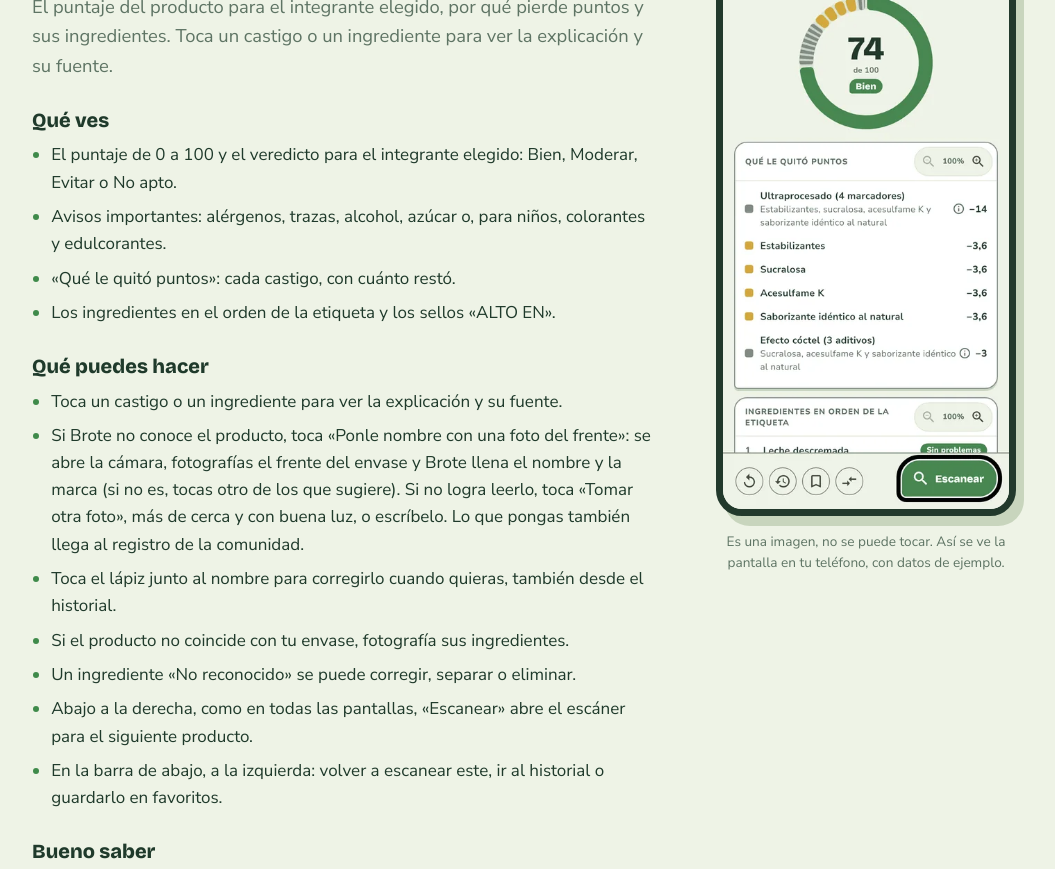
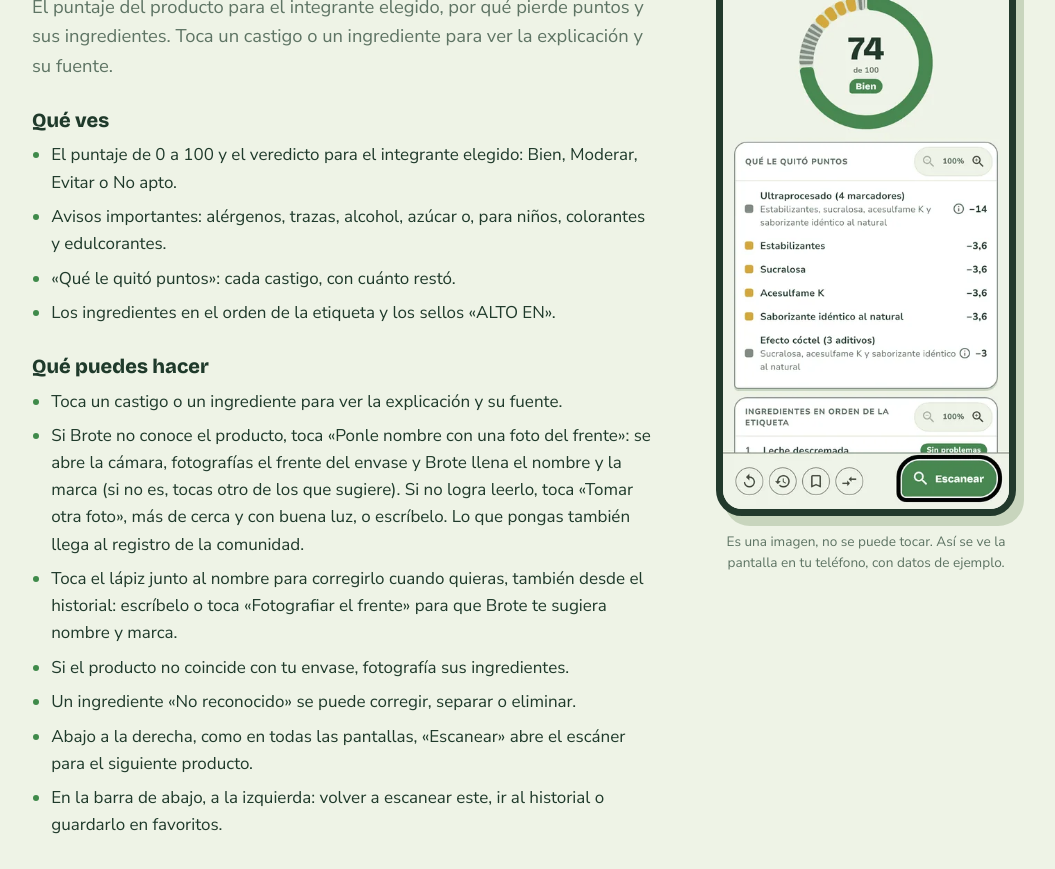
Before and after one commit to deinygp/brote-web, a plain HTML site: page ayuda/result.html in a window 1280 px wide. Shown: the part 189-1058 px from the top of the page, without its empty margins (116-1171 px from the left). Drawn offline with nearby package versions, Linux system fonts and the light colour scheme.

Commit message:
fix: renombrar sugiere la foto del frente y ya no muestra la foto de la etiqueta
El lápiz abría el cuadro con la foto vieja de la etiqueta (código o
ingredientes), que casi nunca es el frente. Ahora el cuadro no la muestra y
sugiere «Fotografiar el frente» como botón destacado, sin abrir la cámara
solo: quizás la persona prefiere escribir. El botón «Ponle nombre con una
foto del frente» sigue abriendo la cámara, porque tocarlo es pedir la foto.

```diff
--- a/ayuda/result.html
+++ b/ayuda/result.html
@@ -85,7 +85,7 @@
 <ul>
   <li>Toca un castigo o un ingrediente para ver la explicación y su fuente.</li>
   <li>Si Brote no conoce el producto, toca «Ponle nombre con una foto del frente»: se abre la cámara, fotografías el frente del envase y Brote llena el nombre y la marca (si no es, tocas otro de los que sugiere). Si no logra leerlo, toca «Tomar otra foto», más de cerca y con buena luz, o escríbelo. Lo que pongas también llega al registro de la comunidad.</li>
-  <li>Toca el lápiz junto al nombre para corregirlo cuando quieras, también desde el historial.</li>
+  <li>Toca el lápiz junto al nombre para corregirlo cuando quieras, también desde el historial: escríbelo o toca «Fotografiar el frente» para que Brote te sugiera nombre y marca.</li>
   <li>Si el producto no coincide con tu envase, fotografía sus ingredientes.</li>
   <li>Un ingrediente «No reconocido» se puede corregir, separar o eliminar.</li>
   <li>Abajo a la derecha, como en todas las pantallas, «Escanear» abre el escáner para el siguiente producto.</li>
```
